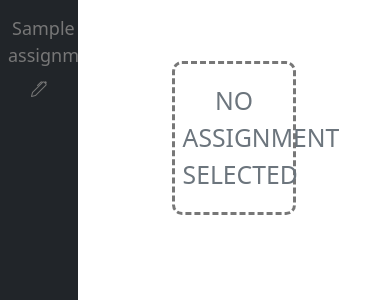
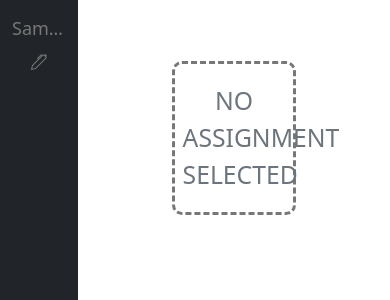
Before and after one commit to jonathanvevance/ta_grader, a Django app: page /all_assignments/ in a window 390 px wide. Shown: the part 56-356 px from the top of the page. Run offline with Django 3.2, Linux system fonts and the light colour scheme; tables that the repository leaves empty hold one stand-in row (values such as "Sample post"); some libraries are stand-ins or nearby versions.

Commit message:
truncation in assingment name

```diff
--- a/setter/models.py
+++ b/setter/models.py
@@ -4,7 +4,7 @@ from ckeditor_uploader.fields import RichTextUploadingField
 from .soft_deletion import SoftDeletionModel
 
 class Assignment(SoftDeletionModel):
-    title = models.CharField(max_length=22, unique=True)
+    title = models.CharField(max_length=100, unique=True)
 
     def __str__(self):
         return self.title
@@ -17,7 +17,7 @@ class Assignment(SoftDeletionModel):
 
         error_message = e.messages[0]
         if "Ensure this value has" in error_message:
-            return "Title must be at most 22 characters"
+            return "Title must be at most 100 characters"
         elif error_message == "Assignment with this Title already exists.":
             return "Assignment with this title already exists"
         elif error_message == "This field cannot be blank.":
--- a/setter/static/setter/css/assignments.css
+++ b/setter/static/setter/css/assignments.css
@@ -15,6 +15,12 @@
 }
 
 /* Sidebar */
+.truncate {
+  white-space: nowrap;
+  overflow: hidden;
+  text-overflow: ellipsis;
+}
+
 #sidebar a {
     color: #777;
     text-decoration: none;
--- a/setter/templates/setter/assignments.html
+++ b/setter/templates/setter/assignments.html
@@ -18,7 +18,7 @@
             {% if this_assignment == assignment %} active-bg-glow {% else %} hover-bg-glow mid-white-hover {% endif %} ">
 
             <!-- Assignment tile -->
-            <a href="{% url 'setter:assignment-id' assignment.id %}" class="assignment-title-js py-2 col-md-10 px-2 fs-assignment-title text-start
+            <a href="{% url 'setter:assignment-id' assignment.id %}" class="assignment-title-js py-2 col-md-10 px-2 fs-assignment-title text-start truncate
                 {% if this_assignment == assignment %} max-white {% else %} mid-white-hover {% endif %}">
                 <span class="ms-1">{{ assignment.title }}</span></a>
 
```
